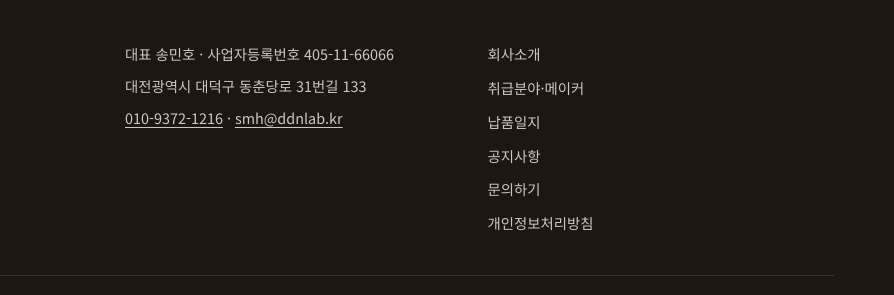
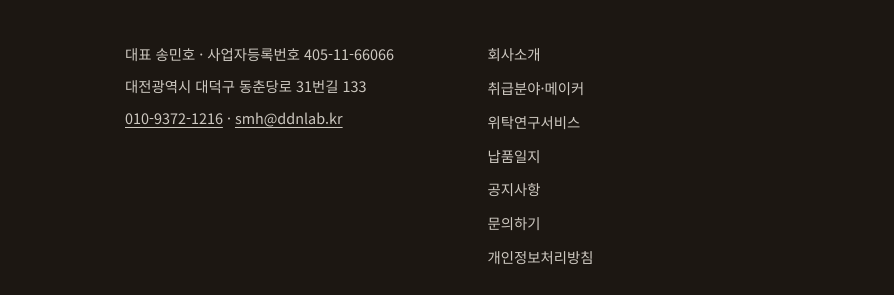
Before and after one commit to ddotan628-sketch/dodan-site, an Eleventy site: page src/index.njk in a window 1280 px wide. Shown: the part 3587-3882 px from the top of the page, 386-1280 px from the left. Built offline with nearby package versions, Linux system fonts and the light colour scheme; Eleventy itself is replaced by a stand-in of ours; files that its build step writes are made by us from their sources.

Commit message:
Update footer.njk

```diff
--- a/src/_includes/partials/footer.njk
+++ b/src/_includes/partials/footer.njk
@@ -18,6 +18,7 @@
     <nav class="site-footer__links">
       <a href="/about/">회사소개</a>
       <a href="/makers/">취급분야·메이커</a>
+<a href="/services/">위탁연구서비스</a>
       <a href="/board/deliveries/">납품일지</a>
       <a href="/board/notices/">공지사항</a>
       <a href="/contact/">문의하기</a>
```
